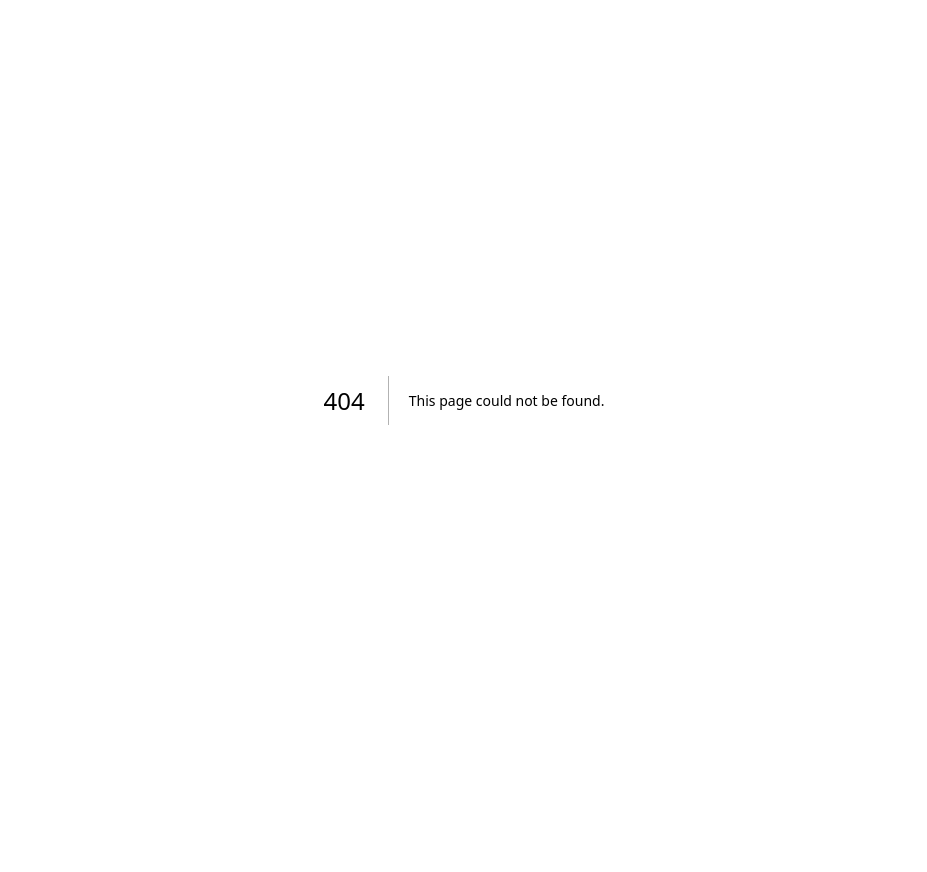
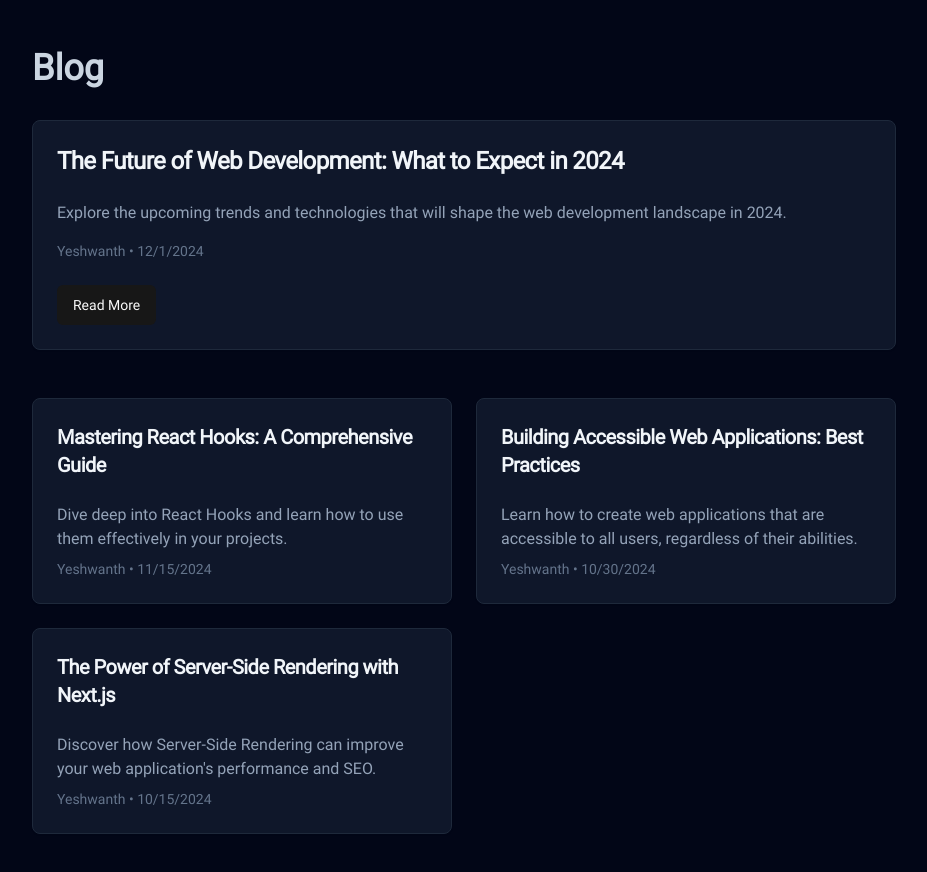
Before and after one commit to yeshwanthc/new-portfolio, a Next.js app: page /blog in a window 1280 px wide. Before the commit this address had no page. Shown: the top 872 px of the page, without its empty margins (176-1103 px from the left). Before the commit the page ends 800 px from the top, so only its background shows below. Built offline with nearby package versions, Linux system fonts and the light colour scheme.

Commit message:
added blog page

```diff
--- /dev/null
+++ b/app/blog/[slug]/page.tsx
@@ -0,0 +1,86 @@
+import { Metadata } from 'next'
+import Link from 'next/link'
+import { ArrowLeft } from 'lucide-react'
+import { Button } from "@/components/ui/button"
+
+interface Post {
+  id: number
+  title: string
+  content: string
+  date: string
+  author: string
+  slug: string
+}
+
+const blogPosts: Post[] = [
+  {
+    id: 1,
+    title: "The Future of Web Development: What to Expect in 2024",
+    content: `
+      <p>As we approach 2024, the world of web development continues to evolve at a rapid pace. In this article, we'll explore some of the key trends and technologies that are likely to shape the landscape of web development in the coming year.</p>
+
+      <h2>1. AI-Powered Development Tools</h2>
+      <p>Artificial Intelligence is set to play an even bigger role in web development. We can expect to see more AI-powered tools that assist developers in writing code, debugging, and even designing user interfaces. These tools will help streamline the development process and potentially reduce the time it takes to build complex web applications.</p>
+
+      <h2>2. WebAssembly Goes Mainstream</h2>
+      <p>WebAssembly (Wasm) has been gaining traction, and 2024 might be the year it truly goes mainstream. This technology allows high-performance applications to run in web browsers, opening up new possibilities for web-based software. We may see more desktop-quality applications making their way to the web, powered by WebAssembly.</p>
+
+      <h2>3. Increased Focus on Web Accessibility</h2>
+      <p>With growing awareness about the importance of digital inclusivity, web accessibility will become a top priority for developers and businesses alike. We'll likely see more tools and frameworks that make it easier to build accessible websites from the ground up, ensuring that web content is available to all users, regardless of their abilities.</p>
+
+      <h2>4. The Rise of Edge Computing</h2>
+      <p>Edge computing is set to revolutionize how we build and deploy web applications. By moving computation closer to the data source, edge computing can significantly reduce latency and improve performance. In 2024, we may see more frameworks and platforms that make it easier for developers to leverage edge computing in their web applications.</p>
+
+      <h2>5. Progressive Web Apps (PWAs) Evolution</h2>
+      <p>Progressive Web Apps have been around for a while, but they're continually evolving. In 2024, we might see PWAs becoming even more powerful, with better integration with device features and improved offline capabilities. This could further blur the line between web and native applications.</p>
+
+      <h2>Conclusion</h2>
+      <p>The future of web development looks exciting, with new technologies and methodologies emerging to make the web faster, more accessible, and more powerful. As developers, it's crucial to stay informed about these trends and continuously update our skills to keep up with the evolving landscape of web development.</p>
+    `,
+    date: "2023-12-01",
+    author: "Your Name",
+    slug: "future-of-web-development-2024",
+  },
+]
+
+export async function generateMetadata({ params }: { params: { slug: string } }): Promise<Metadata> {
+  const post = blogPosts.find(post => post.slug === params.slug)
+  if (!post) {
+    return {
+      title: 'Post Not Found',
+    }
+  }
+  return {
+    title: `${post.title} | Your Name's Blog`,
+    description: post.content.substring(0, 160),
+  }
+}
+
+export default function BlogPost({ params }: { params: { slug: string } }) {
+  const post = blogPosts.find(post => post.slug === params.slug)
+
+  if (!post) {
+    return <div>Post not found</div>
+  }
+
+  return (
+    <div className="min-h-screen relative overflow-hidden transition-colors duration-300 bg-slate-950 text-slate-300">
+      <div className="max-w-3xl mx-auto px-4 py-12">
+        <Button asChild variant="ghost" className="mb-6">
+          <Link href="/blog">
+            <ArrowLeft className="mr-2 h-4 w-4" />
+            Back to Blog
+          </Link>
+        </Button>
+        <h1 className="text-4xl font-bold mb-4 text-slate-100">{post.title}</h1>
+        <p className="text-sm text-slate-400 mb-8">
+          {post.author} • {new Date(post.date).toLocaleDateString()}
+        </p>
+        <div
+          className="prose prose-invert max-w-none"
+          dangerouslySetInnerHTML={{ __html: post.content }}
+        />
+      </div>
+    </div>
+  )
+}
--- /dev/null
+++ b/app/blog/components/BlogList.tsx
@@ -0,0 +1,35 @@
+import Link from 'next/link'
+import { Card, CardContent, CardHeader, CardTitle } from "@/components/ui/card"
+
+interface Post {
+  id: number
+  title: string
+  excerpt: string
+  date: string
+  author: string
+  slug: string
+}
+
+export default function BlogList({ posts }: { posts: Post[] }) {
+  return (
+    <div className="grid gap-6 md:grid-cols-2">
+      {posts.map((post) => (
+        <Card key={post.id} className="bg-slate-900 border-slate-800">
+          <CardHeader>
+            <CardTitle className="text-xl text-slate-100">
+              <Link href={`/blog/${post.slug}`} className="hover:underline">
+                {post.title}
+              </Link>
+            </CardTitle>
+          </CardHeader>
+          <CardContent>
+            <p className="text-slate-400 mb-2">{post.excerpt}</p>
+            <p className="text-sm text-slate-500">
+              {post.author} • {new Date(post.date).toLocaleDateString()}
+            </p>
+          </CardContent>
+        </Card>
+      ))}
+    </div>
+  )
+}
--- /dev/null
+++ b/app/blog/components/FeaturedPosts.tsx
@@ -0,0 +1,33 @@
+import Link from 'next/link'
+import { Card, CardContent, CardFooter, CardHeader, CardTitle } from "@/components/ui/card"
+import { Button } from "@/components/ui/button"
+
+interface Post {
+  id: number
+  title: string
+  excerpt: string
+  date: string
+  author: string
+  slug: string
+}
+
+export default function FeaturedPost({ post }: { post: Post }) {
+  return (
+    <Card className="mb-12 bg-slate-900 border-slate-800">
+      <CardHeader>
+        <CardTitle className="text-2xl text-slate-100">{post.title}</CardTitle>
+      </CardHeader>
+      <CardContent>
+        <p className="text-slate-400 mb-4">{post.excerpt}</p>
+        <p className="text-sm text-slate-500">
+          {post.author} • {new Date(post.date).toLocaleDateString()}
+        </p>
+      </CardContent>
+      <CardFooter>
+        <Button asChild>
+          <Link href={`/blog/${post.slug}`}>Read More</Link>
+        </Button>
+      </CardFooter>
+    </Card>
+  )
+}
--- /dev/null
+++ b/app/blog/page.tsx
@@ -0,0 +1,58 @@
+import { Metadata } from 'next'
+import BlogList from './components/BlogList'
+import FeaturedPost from './components/FeaturedPosts'
+
+export const metadata: Metadata = {
+  title: 'Blog | Yeshwanth',
+  description: 'Read the latest articles on web development, design, and technology.',
+}
+
+const blogPosts = [
+  {
+    id: 1,
+    title: "The Future of Web Development: What to Expect in 2024",
+    excerpt: "Explore the upcoming trends and technologies that will shape the web development landscape in 2024.",
+    date: "2024-12-01",
+    author: "Yeshwanth",
+    slug: "future-of-web-development-2024",
+  },
+  {
+    id: 2,
+    title: "Mastering React Hooks: A Comprehensive Guide",
+    excerpt: "Dive deep into React Hooks and learn how to use them effectively in your projects.",
+    date: "2024-11-15",
+    author: "Yeshwanth",
+    slug: "mastering-react-hooks",
+  },
+  {
+    id: 3,
+    title: "Building Accessible Web Applications: Best Practices",
+    excerpt: "Learn how to create web applications that are accessible to all users, regardless of their abilities.",
+    date: "2024-10-30",
+    author: "Yeshwanth",
+    slug: "building-accessible-web-applications",
+  },
+  {
+    id: 4,
+    title: "The Power of Server-Side Rendering with Next.js",
+    excerpt: "Discover how Server-Side Rendering can improve your web application's performance and SEO.",
+    date: "2024-10-15",
+    author: "Yeshwanth",
+    slug: "power-of-server-side-rendering-nextjs",
+  },
+]
+
+export default function BlogPage() {
+  const featuredPost = blogPosts[0]
+  const otherPosts = blogPosts.slice(1)
+
+  return (
+    <div className="min-h-screen relative overflow-hidden transition-colors duration-300 bg-slate-950 text-slate-300">
+      <div className="max-w-4xl mx-auto px-4 py-12">
+        <h1 className="text-4xl font-bold mb-8">Blog</h1>
+        <FeaturedPost post={featuredPost} />
+        <BlogList posts={otherPosts} />
+      </div>
+    </div>
+  )
+}
```
